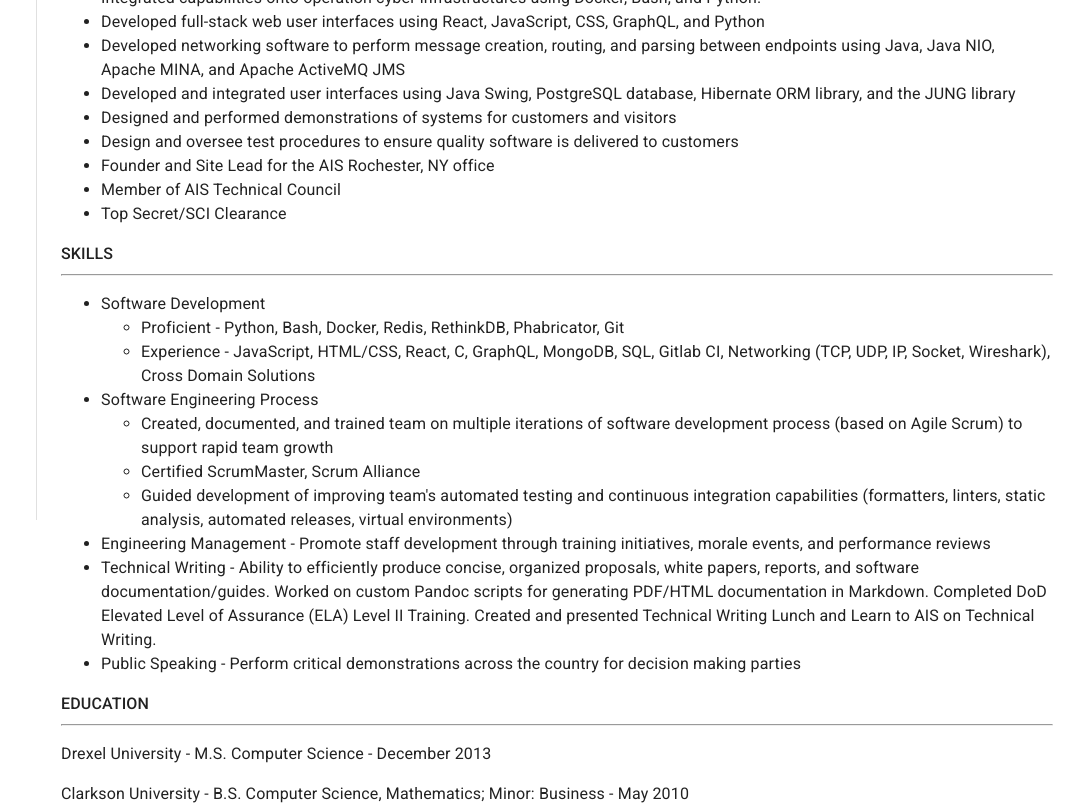
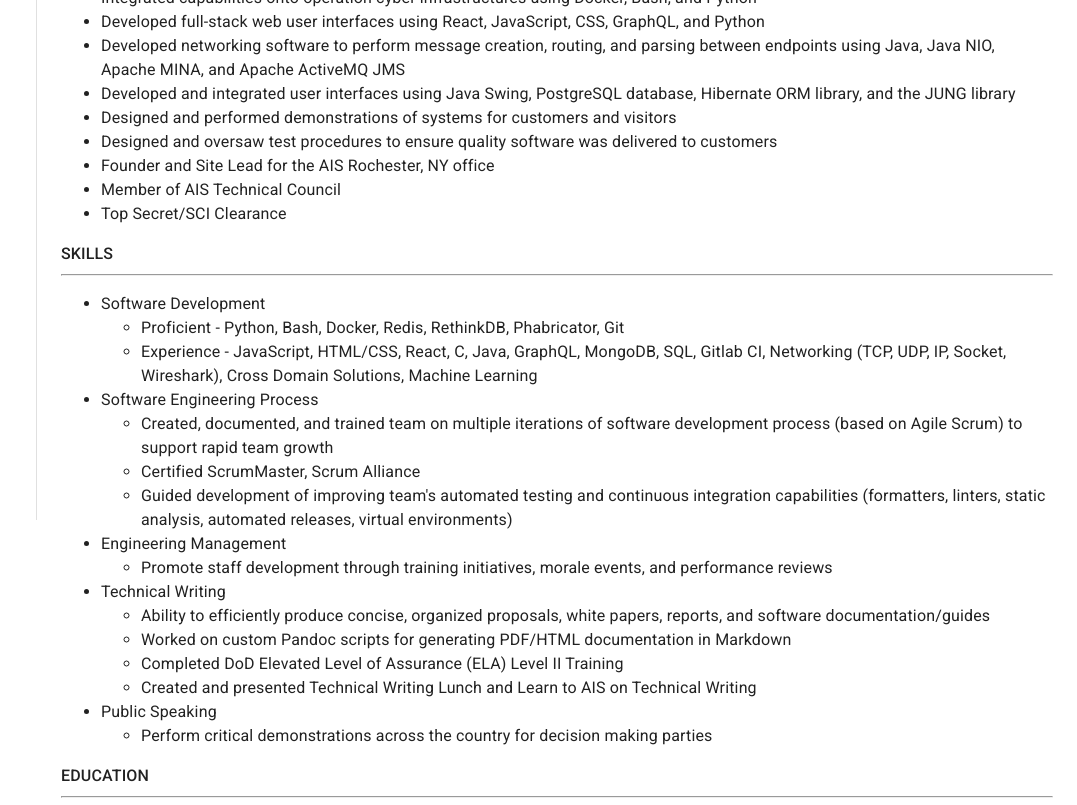
Before and after one commit to hannatr/hanna-website, a Next.js app: page /resume in a window 1280 px wide. Shown: the part 280-1085 px from the top of the page, without its empty margins (203-1280 px from the left). Built offline with nearby package versions, Linux system fonts and the light colour scheme.

Commit message:
Update Resume

```diff
--- a/pages/resume.jsx
+++ b/pages/resume.jsx
@@ -43,11 +43,11 @@
             </li>
             <li>
               Developed command and control software with APIs and SDK to integrate cyber
-              capabilities using Python, Redis, MongoDB, and RethinkDB.
+              capabilities using Python, Redis, MongoDB, and RethinkDB
             </li>
             <li>
               Integrated capabilities onto operation cyber infrastructures using Docker, Bash,
-              and Python.
+              and Python
             </li>
             <li>
               Developed full-stack web user interfaces using React, JavaScript, CSS, GraphQL,
@@ -65,7 +65,7 @@
               Designed and performed demonstrations of systems for customers and visitors
             </li>
             <li>
-              Design and oversee test procedures to ensure quality software is delivered to
+              Designed and oversaw test procedures to ensure quality software was delivered to
               customers
             </li>
             <li>
@@ -85,8 +85,9 @@
             <ul>
               <li>Proficient - Python, Bash, Docker, Redis, RethinkDB, Phabricator, Git</li>
               <li>
-                Experience - JavaScript, HTML/CSS, React, C, GraphQL, MongoDB, SQL, Gitlab CI,
-                Networking (TCP, UDP, IP, Socket, Wireshark), Cross Domain Solutions
+                Experience - JavaScript, HTML/CSS, React, C, Java, GraphQL, MongoDB, SQL, Gitlab CI,
+                Networking (TCP, UDP, IP, Socket, Wireshark), Cross Domain Solutions, Machine
+                Learning
               </li>
             </ul>
             <li>Software Engineering Process</li>
@@ -102,21 +103,35 @@
                 releases, virtual environments)
               </li>
             </ul>
+            <li>Engineering Management</li>
+            <ul>
               <li>
-              Engineering Management - Promote staff development through training
-              initiatives, morale events, and performance reviews
+                Promote staff development through training initiatives, morale events, and
+                performance reviews
+              </li>
+            </ul>
+            <li>Technical Writing</li>
+            <ul>
+              <li>
+                Ability to efficiently produce concise, organized proposals, white papers,
+                reports, and software documentation/guides
               </li>
               <li>
-              Technical Writing - Ability to efficiently produce concise, organized proposals,
-              white papers, reports, and software documentation/guides. Worked on custom Pandoc
-              scripts for generating PDF/HTML documentation in Markdown. Completed DoD Elevated
-              Level of Assurance (ELA) Level II Training. Created and presented Technical
-              Writing Lunch and Learn to AIS on Technical Writing.
+                Worked on custom Pandoc scripts for generating PDF/HTML documentation in Markdown
               </li>
               <li>
-              Public Speaking - Perform critical demonstrations across the country for decision
-              making parties
+                Completed DoD Elevated Level of Assurance (ELA) Level II Training
               </li>
+              <li>
+                Created and presented Technical Writing Lunch and Learn to AIS on Technical Writing
+              </li>
+            </ul>
+            <li>Public Speaking</li>
+            <ul>
+              <li>
+                Perform critical demonstrations across the country for decision making parties
+              </li>
+            </ul>
           </ul>
           <Typography className={classes.resumeBold}>EDUCATION</Typography>
           <hr />
```
Also changed, not shown: 1 other file (tests, documents, lock files or other folders). Lines whose indentation alone changed are shown as unchanged.
